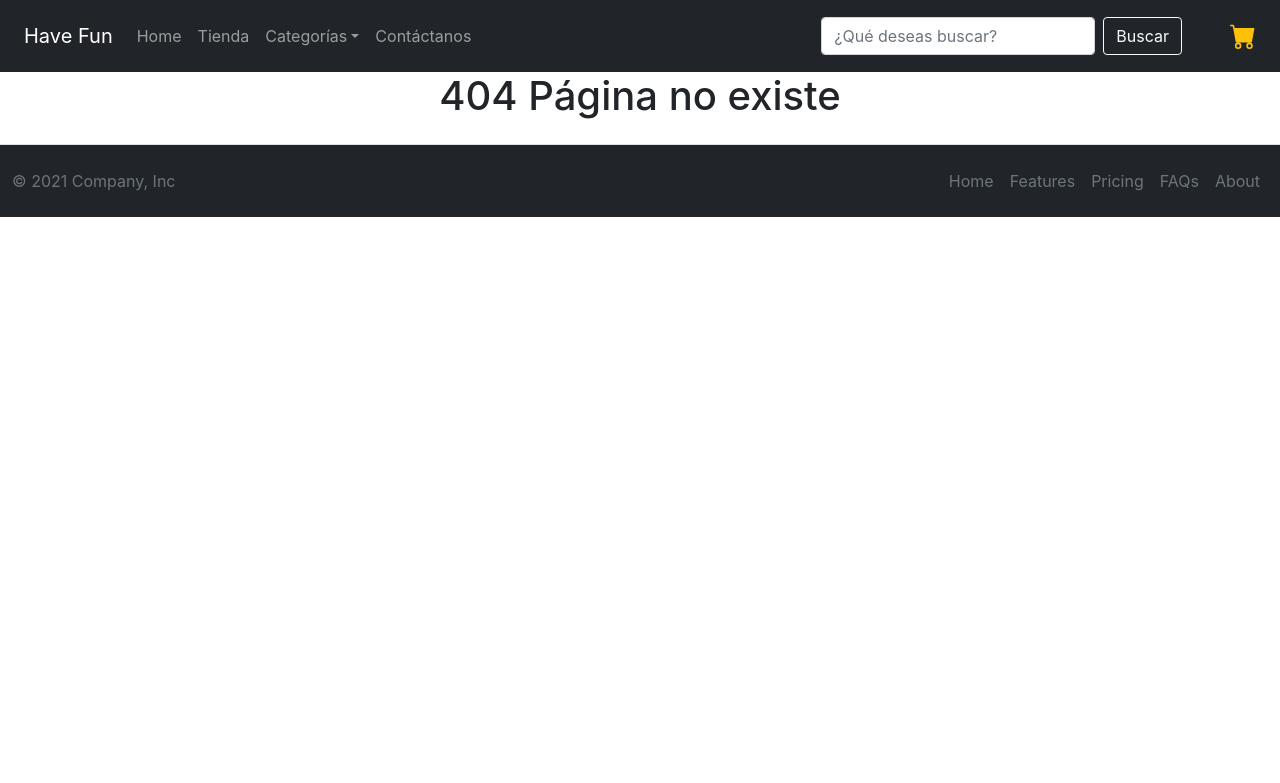
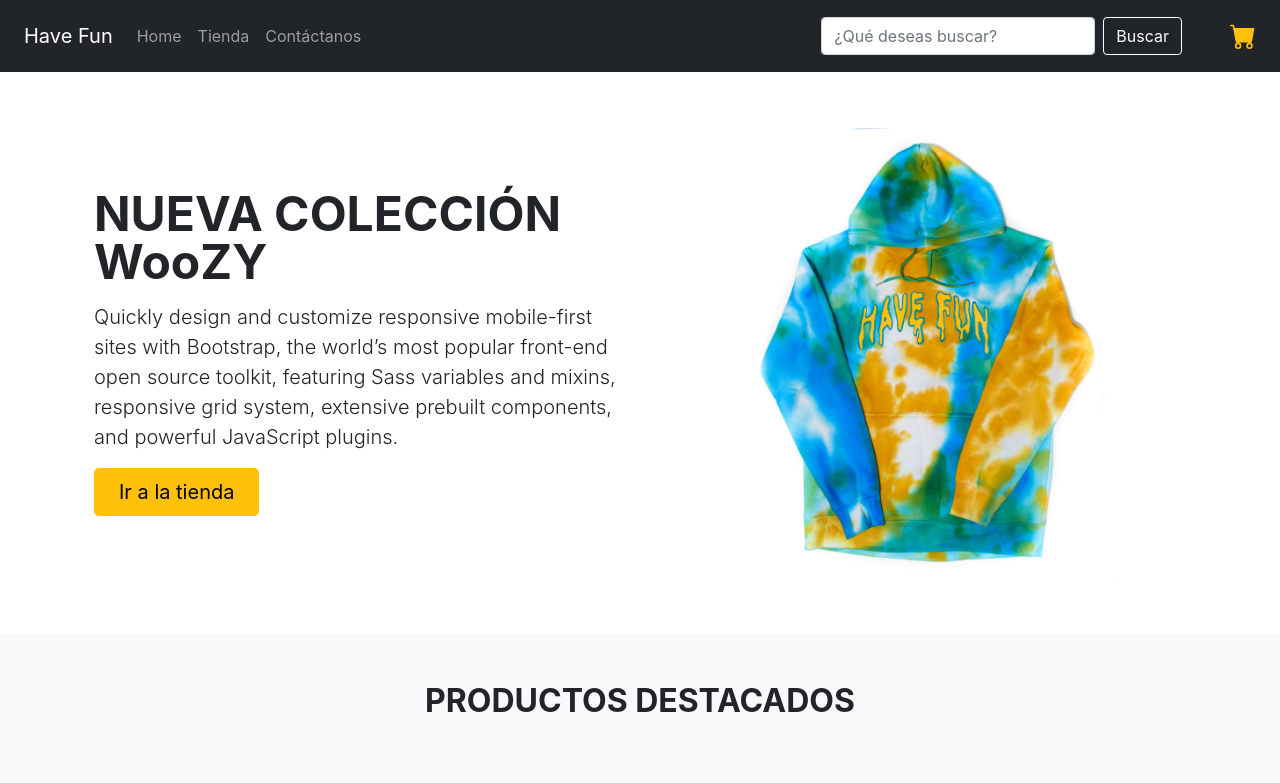
Before and after one commit to SebaTorr/coder_reactjs, a React (Create React App) app: page /home in a window 1280 px wide. Before the commit this address had no page. Shown: the top 783 px of the page. Built offline with nearby package versions, Linux system fonts and the light colour scheme.

Commit message:
Se completa Pre-Entrega Proyecto Final ReactJS

```diff
--- /dev/null
+++ b/src/components/Contact.jsx
@@ -0,0 +1,11 @@
+import React from "react";
+
+const Contact = () => {
+  return (
+    <>
+      <h1>Contacto</h1>
+    </>
+  );
+};
+
+export default Contact;
--- a/src/components/Heroes.jsx
+++ b/src/components/Heroes.jsx
@@ -1,5 +1,6 @@
 import React from "react";
 import imgHeroes from '../assets/img/foto_2.jpg'
+import { Link } from 'react-router-dom'
 
 const Heroes = () => {
   return (
@@ -26,12 +27,13 @@ const Heroes = () => {
             extensive prebuilt components, and powerful JavaScript plugins.
           </p>
           <div className="d-grid gap-2 d-md-flex justify-content-md-start">
-            <button
+            <Link
               type="button"
               className="btn btn-warning btn-lg px-4 me-md-2"
+              to="/tienda"
             >
               Ir a la tienda
-            </button>
+            </Link>
           </div>
         </div>
       </div>
--- a/src/components/Navbar.jsx
+++ b/src/components/Navbar.jsx
@@ -7,7 +7,7 @@ const Navbar = () => {
   return (
     <nav className="container-fluid navbar navbar-expand-lg navbar-dark bg-dark py-3">
       <div className="container-fluid">
-        <a className="navbar-brand" href="/">Have Fun</a>
+        <Link className="navbar-brand" to="/home">Have Fun</Link>
         <button className="navbar-toggler" type="button" data-bs-toggle="collapse" data-bs-target="#navbarSupportedContent" aria-controls="navbarSupportedContent" aria-expanded="false" aria-label="Toggle navigation">
           <span className="navbar-toggler-icon"></span>
         </button>
@@ -17,21 +17,10 @@ const Navbar = () => {
               <NavLink className="nav-link" to="/">Home</NavLink>
             </li>
             <li className="nav-item">
-              <Link className="nav-link" to="/item-detail">Tienda</Link>
-            </li>
-            <li className="nav-item dropdown">
-              <Link className="nav-link dropdown-toggle" to="/" id="navbarDropdown" role="button" data-bs-toggle="dropdown" aria-expanded="false">
-                Categorías
-              </Link>
-              <ul className="dropdown-menu" aria-labelledby="navbarDropdown">
-                <li><Link className="dropdown-item" to="/">Action</Link></li>
-                <li><Link className="dropdown-item" to="/">Another action</Link></li>
-                <li><hr className="dropdown-divider" /></li>
-                <li><Link className="dropdown-item" to="/">Something else here</Link></li>
-              </ul>
+              <Link className="nav-link" to="/tienda">Tienda</Link>
             </li>
             <li className="nav-item">
-              <Link className="nav-link" to="/">Contáctanos</Link>
+              <Link className="nav-link" to="/contacto">Contáctanos</Link>
             </li>
           </ul>
           <form className="d-flex me-5">
--- /dev/null
+++ b/src/components/Shop.jsx
@@ -0,0 +1,11 @@
+import React from "react";
+
+const Shop = () => {
+  return (
+    <>
+      <h1>Tienda</h1>
+    </>
+  );
+};
+
+export default Shop;
--- a/src/routes/Rutas.jsx
+++ b/src/routes/Rutas.jsx
@@ -1,5 +1,7 @@
 import { BrowserRouter, Routes, Route } from "react-router-dom"
+import Contact from "../components/Contact"
 import ItemDetailContainer from "../components/ItemDetailContainer"
+import Shop from "../components/Shop"
 import Error from "../views/Error"
 import Home from "../views/Home"
 import Layout from "../views/Layout"
@@ -13,7 +15,10 @@ const Rutas = () => {
         <Route path="/" element={<Layout />}>
           {/* Acá deben ir todas las páginas o vistas que se van a cargar en el Layout */}
           <Route index element={<Home />} />
+          <Route path="/home" element={<Home />}/>
           <Route path="/item-detail/:id" element={<ItemDetailContainer />} />
+          <Route path="/tienda" element={<Shop />} />
+          <Route path="/contacto" element={<Contact />} />
           <Route path="*" element={<Error />} />
         </Route>
       </Routes>
```
